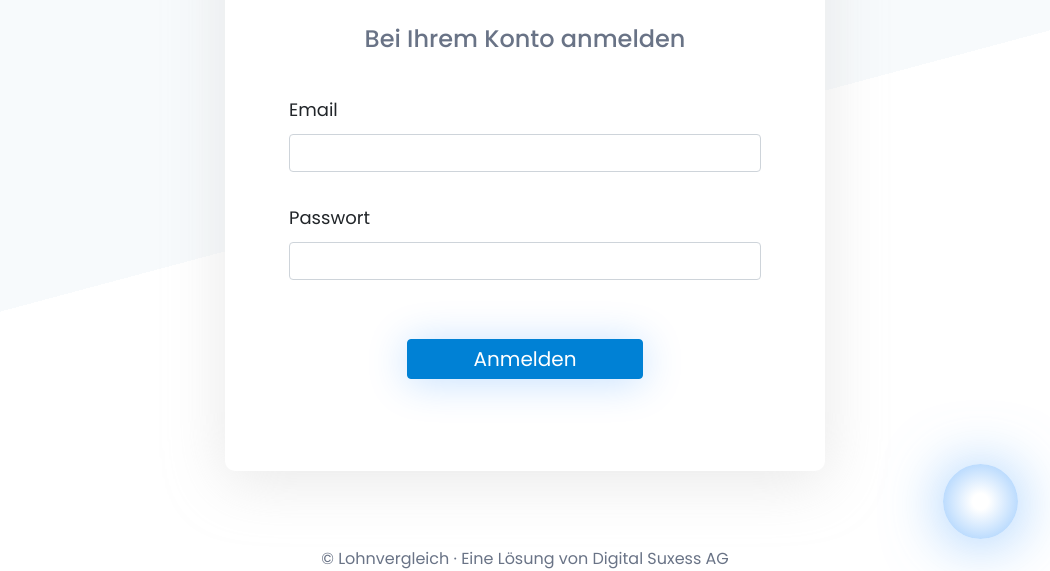
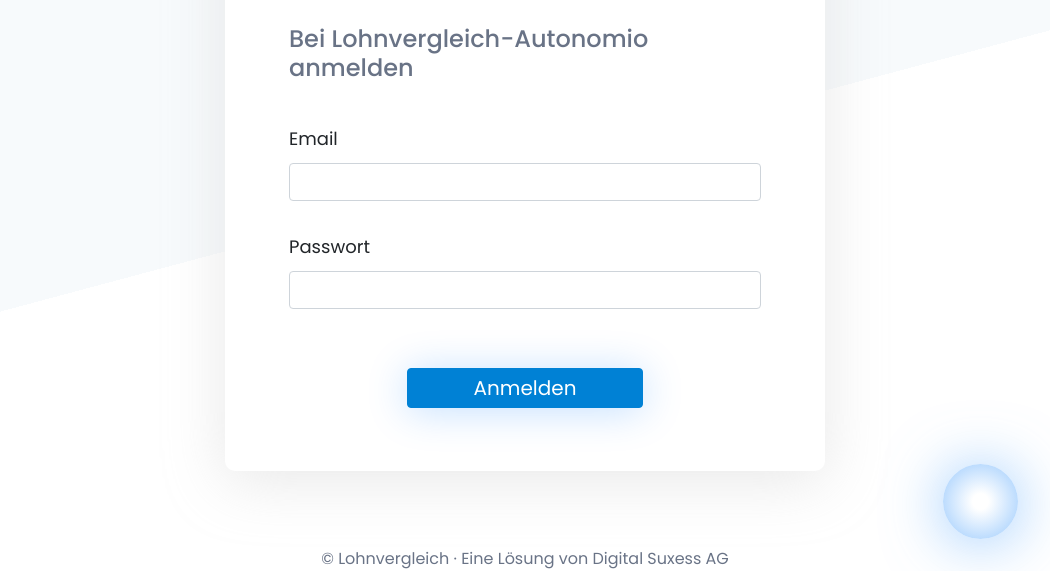
Before and after one commit to DigitalSuxess/Lohnvergleichanalyse_Frontend, an Electron app: page index.html in a window 1050 px wide. Shown: the part 229-800 px from the top of the page. Drawn offline with Linux system fonts and the light colour scheme.

Commit message:
Auto Update Test

```diff
--- a/index.html
+++ b/index.html
@@ -19,7 +19,7 @@
           <div class="login-container">
             <div class="aba">Lohnvergleich-Autonomio</div>
             <div class="card-body">
-              <h4>Bei Ihrem Konto anmelden</h4>
+              <h4>Bei Lohnvergleich-Autonomio anmelden</h4>
               <form @submit.prevent="login">
                 <div class="">
                   <label for="name" class="username-label">Email</label>
```
